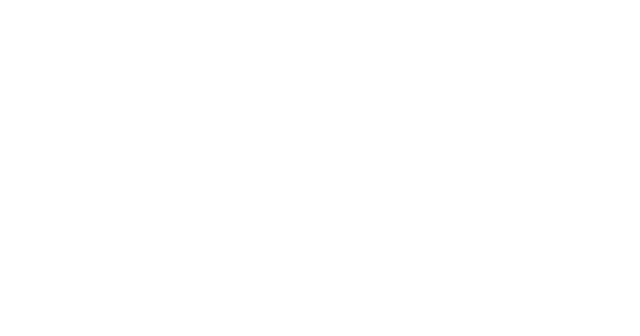
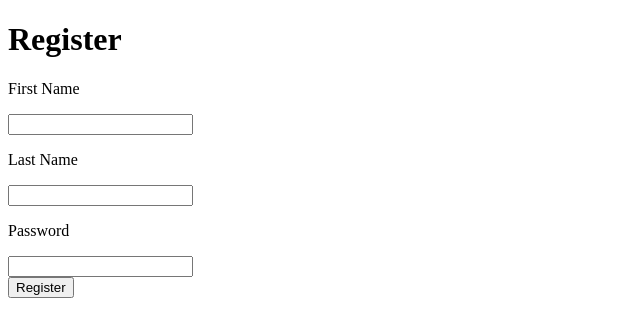
Before and after one commit to WiktorM413/meeting-scheduling-platform, a React (Vite) app in the folder frontend/: page /register in a window 1280 px wide. Before the commit this address had no page. Shown: the top 336 px of the page, without its empty margins (0-640 px from the left). Built offline with nearby package versions, Linux system fonts and the light colour scheme.

Commit message:
Add basic template for register

```diff
--- /dev/null
+++ b/frontend/src/Home/Register.tsx
@@ -0,0 +1,48 @@
+import "./style.css";
+import { useState } from "react";
+import { api } from "../api/client";
+import FormField from "../Components/FormField";
+import HandleResponse from "../api/HandleResponse";
+import type { ResponseType } from "../api/ResponseType";
+
+export default function Register()
+{
+	const [firstname, setFirstname] = useState("");
+	const [lastname,  setLastName]  = useState("");
+	const [password,  setPassword]  = useState("");
+	const [response,   setResponse] = useState<ResponseType|null>(null);
+
+	const SubmitData = async () =>
+	{
+		try
+		{
+			const response = await api.post("/register", {
+				firstname: firstname,
+				lastname:  lastname,
+				password:  password,
+			});
+
+			setResponse(HandleResponse(response));
+		}
+		catch (error)
+		{
+			console.error("Error submitting data: ", error);
+		}
+	}
+
+	return (
+		<>
+			<h1>Register</h1>
+			<div className="msp-register-form">
+				<FormField label="First Name" value={firstname} setter={setFirstname}/>
+				<FormField label="Last Name"  value={lastname}  setter={setLastName}/>
+				<FormField label="Password"   value={password}  setter={setPassword}/>
+				<button className="msp-register-submit" onClick={SubmitData}>Register</button>
+
+				<div className="msp-small-text">
+					<p color={response?.type === "error" ? "red" : "green"}>{response?.message}</p>
+				</div>
+			</div>
+		</>
+	);
+}
--- a/frontend/src/Routes/HomeRoutes.tsx
+++ b/frontend/src/Routes/HomeRoutes.tsx
@@ -1,4 +1,5 @@
 import Index from "../Home/Index";
+import Register from "../Home/Register";
 import type { RouteObject } from "react-router-dom";
 
 const HomeRoutes: RouteObject[] =
@@ -7,6 +8,10 @@
 		path: "/home",
 		element: <Index />,
 	},
+	{
+		path: "/register",
+		element: <Register />,
+	},
 ];
 
 export default HomeRoutes;
--- /dev/null
+++ b/frontend/src/api/HandleResponse.tsx
@@ -0,0 +1,18 @@
+import type { AxiosResponse } from "axios";
+import type { ResponseType } from "./ResponseType";
+
+export default function HandleResponse(response: AxiosResponse<any, any, {}>): ResponseType
+{
+	if (response.data.error)
+	{
+		return {
+			type:    "error",
+			message: response.data.message,
+		};
+	}
+
+	return {
+		type:    "success",
+		message: "Successfully registered",
+	};
+}
--- /dev/null
+++ b/frontend/src/api/ResponseType.tsx
@@ -0,0 +1,9 @@
+export type ResponseType =
+	| {
+		type:    "success";
+		message: string;
+	}
+	| {
+		type:    "error";
+		message: string;
+	};
```
Also changed, not shown: frontend/src/Home/style.css (added).
